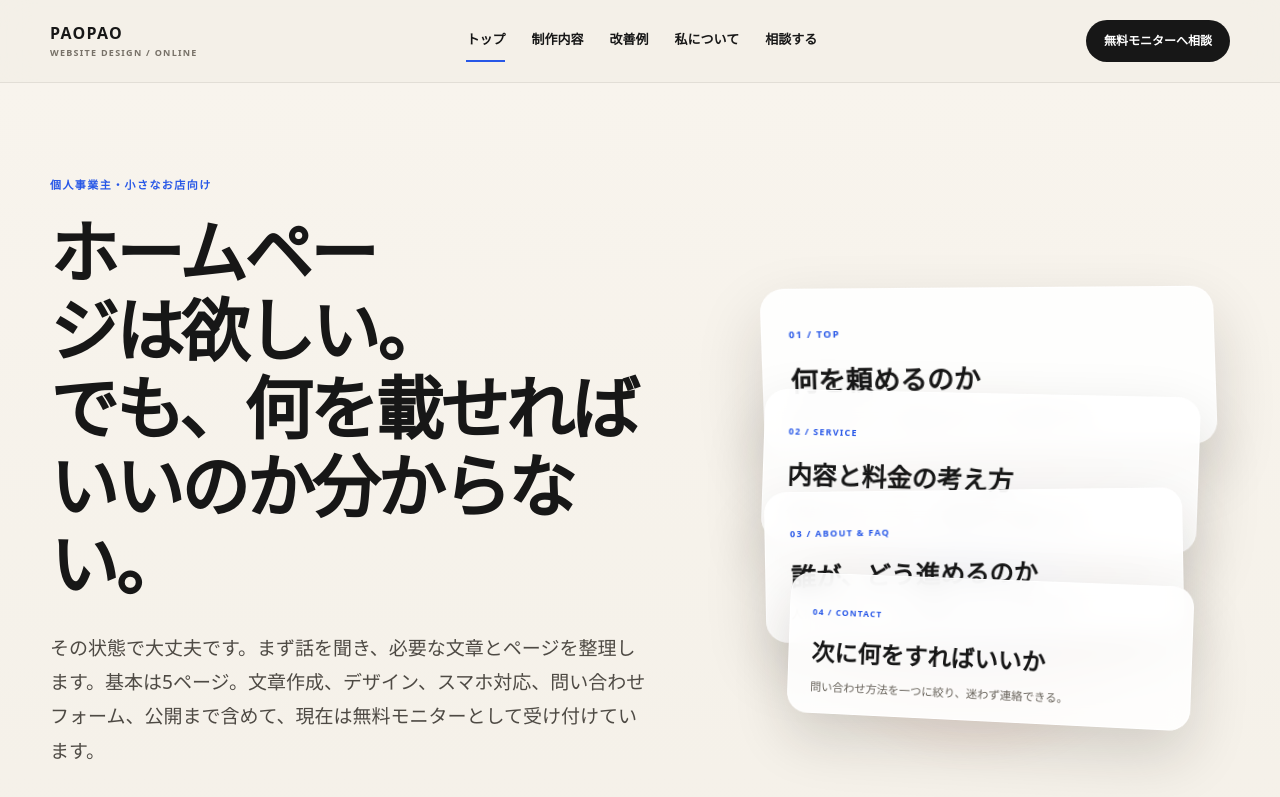
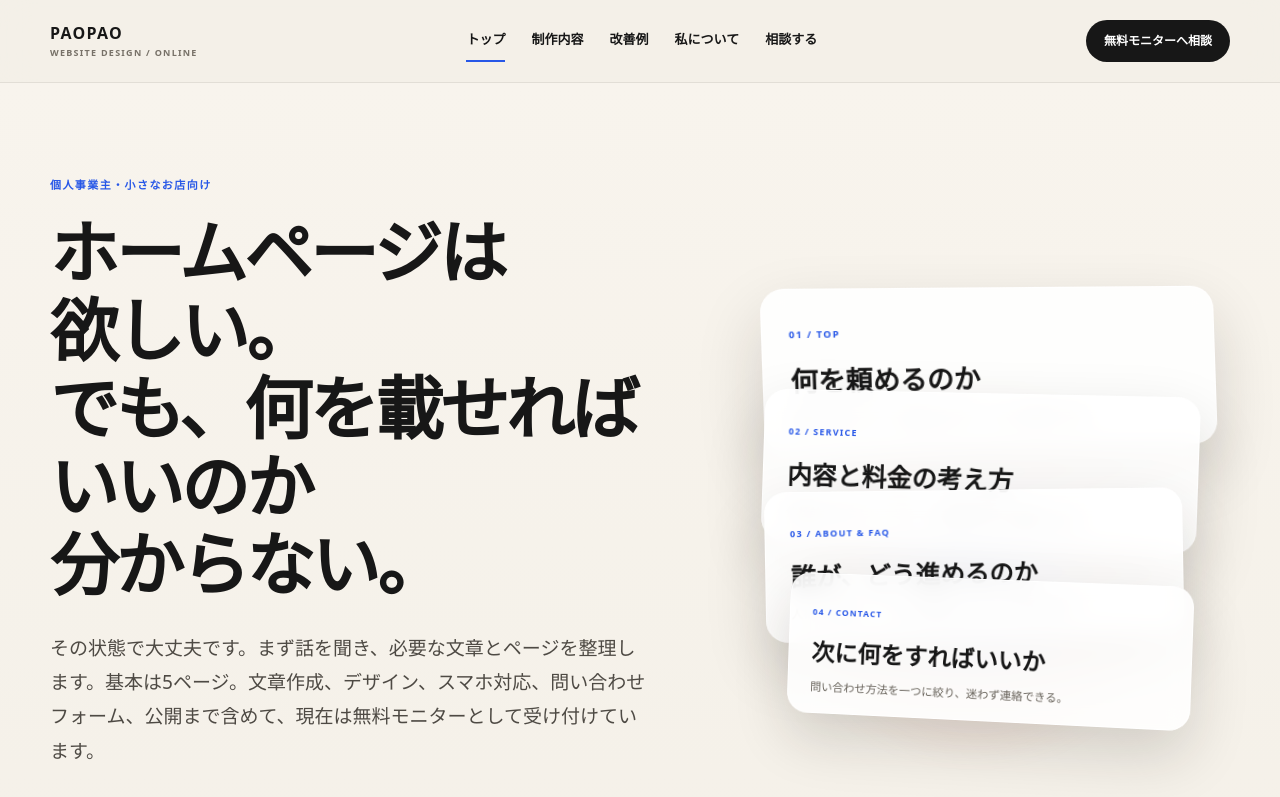
Before and after one commit to SUSANO-OOO/test1, a plain HTML site: page index.html in a window 1280 px wide. Shown: the top 797 px of the page. Drawn offline with Linux system fonts and the light colour scheme.

Commit message:
Set deliberate Japanese line breaks in the home hero

```diff
--- a/index.html
+++ b/index.html
@@ -61,7 +61,7 @@
       <div class="shell hero-grid">
         <div>
           <p class="eyebrow">個人事業主・小さなお店向け</p>
-          <h1>ホームページは欲しい。<br>でも、何を載せればいいのか分からない。</h1>
+          <h1>ホームページは<br>欲しい。<br>でも、何を載せればいいのか<br>分からない。</h1>
           <p class="hero-lead">その状態で大丈夫です。まず話を聞き、必要な文章とページを整理します。基本は5ページ。文章作成、デザイン、スマホ対応、問い合わせフォーム、公開まで含めて、現在は無料モニターとして受け付けています。</p>
           <div class="hero-actions">
             <a class="button primary" href="./contact.html">無料モニターについて相談する</a>
```
